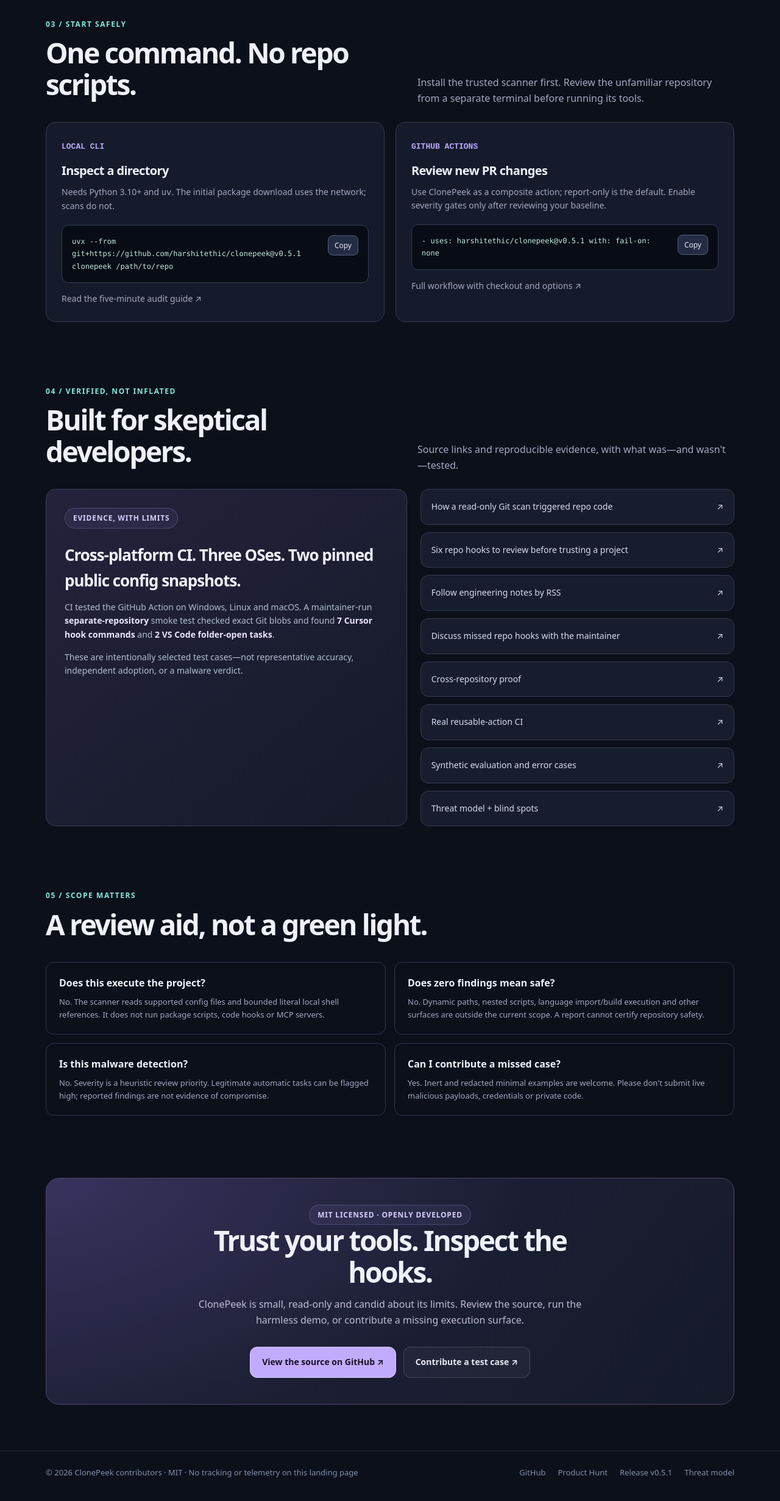
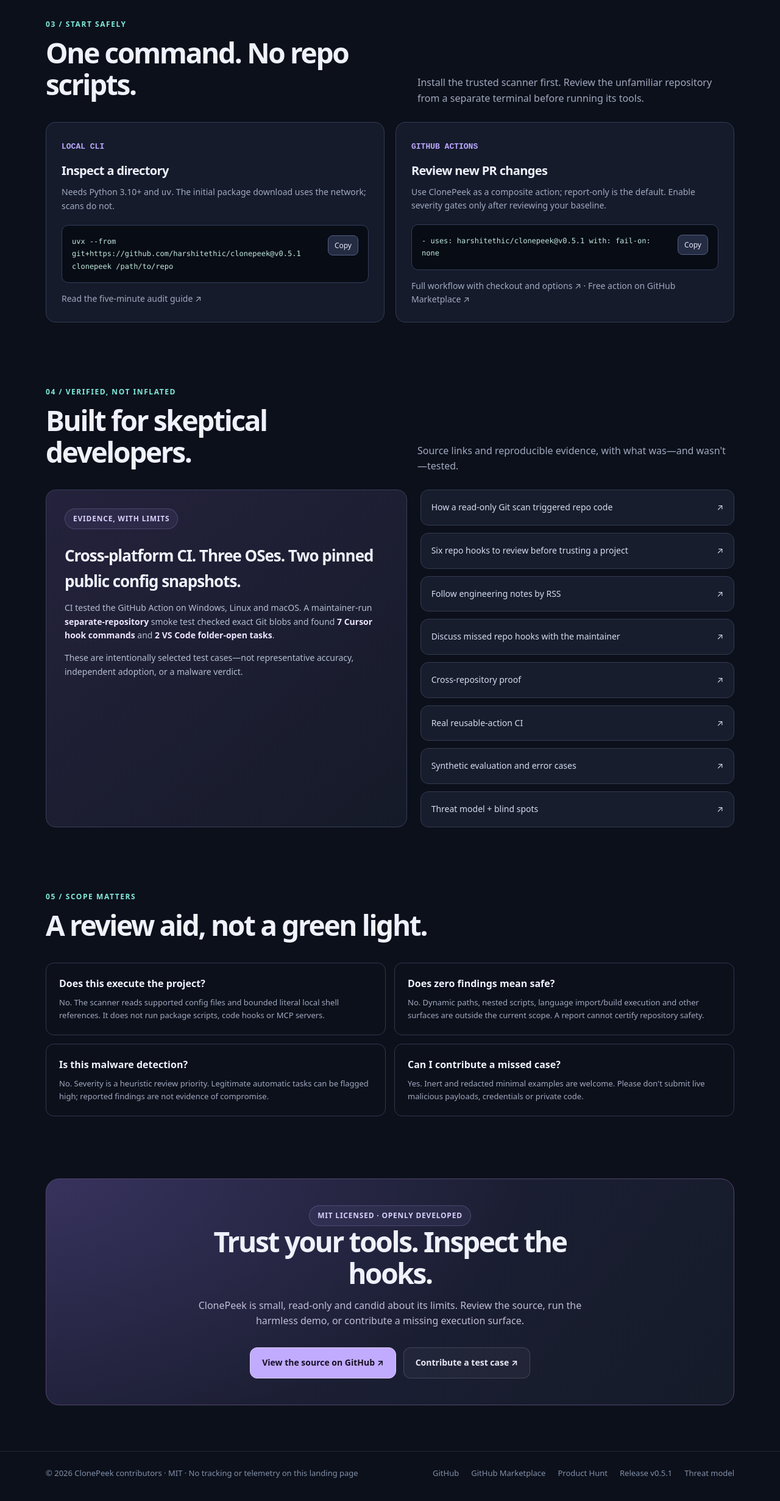
Before and after one commit to actions-marketplace-validations/harshitethic_clonepeek, a plain HTML site: page docs/index.html in a window 1280 px wide. Shown: the part 3168-5630 px from the top of the page at 61% size. Drawn offline with Linux system fonts and the light colour scheme.

Commit message:
docs: link published Marketplace Action from onboarding (#31)

```diff
--- a/docs/index.html
+++ b/docs/index.html
@@ -213,7 +213,7 @@
       <div class="command"><code id="action-command">- uses: harshitethic/clonepeek@v0.5.1
   with:
     fail-on: none</code><button class="copy" data-copy="action-command" type="button" aria-label="Copy workflow snippet">Copy</button></div>
-      <p style="margin:15px 0 0"><a class="subtle-link" href="https://github.com/harshitethic/clonepeek/blob/main/docs/GITHUB-ACTION.md">Full workflow with checkout and options ↗</a></p>
+      <p style="margin:15px 0 0"><a class="subtle-link" href="https://github.com/harshitethic/clonepeek/blob/main/docs/GITHUB-ACTION.md">Full workflow with checkout and options ↗</a> · <a class="subtle-link" href="https://github.com/marketplace/actions/clonepeek-passive-repository-execution-audit">Free action on GitHub Marketplace ↗</a></p>
     </div>
   </div>
 </section>
@@ -246,7 +246,7 @@
   <div class="final"><span class="eyebrow">MIT licensed · openly developed</span><h2>Trust your tools. Inspect the hooks.</h2><p>ClonePeek is small, read-only and candid about its limits. Review the source, run the harmless demo, or contribute a missing execution surface.</p><div class="actions" style="justify-content:center;margin-bottom:0"><a class="primary" href="https://github.com/harshitethic/clonepeek">View the source on GitHub ↗</a><a class="secondary" href="https://github.com/harshitethic/clonepeek/issues/14">Contribute a test case ↗</a></div></div>
 </div>
 </main>
-<footer><div class="wrap foot-row"><span>© 2026 ClonePeek contributors · MIT · No tracking or telemetry on this landing page</span><div class="foot-links"><a href="https://github.com/harshitethic/clonepeek">GitHub</a><a href="https://www.producthunt.com/products/clonepeek">Product Hunt</a><a href="https://github.com/harshitethic/clonepeek/releases/tag/v0.5.1">Release v0.5.1</a><a href="https://github.com/harshitethic/clonepeek/blob/main/docs/THREAT_MODEL.md">Threat model</a></div></div></footer>
+<footer><div class="wrap foot-row"><span>© 2026 ClonePeek contributors · MIT · No tracking or telemetry on this landing page</span><div class="foot-links"><a href="https://github.com/harshitethic/clonepeek">GitHub</a><a href="https://github.com/marketplace/actions/clonepeek-passive-repository-execution-audit">GitHub Marketplace</a><a href="https://www.producthunt.com/products/clonepeek">Product Hunt</a><a href="https://github.com/harshitethic/clonepeek/releases/tag/v0.5.1">Release v0.5.1</a><a href="https://github.com/harshitethic/clonepeek/blob/main/docs/THREAT_MODEL.md">Threat model</a></div></div></footer>
 <script>
 (() => {
   'use strict';
```
Also changed, not shown: README.md, 1 other file.
